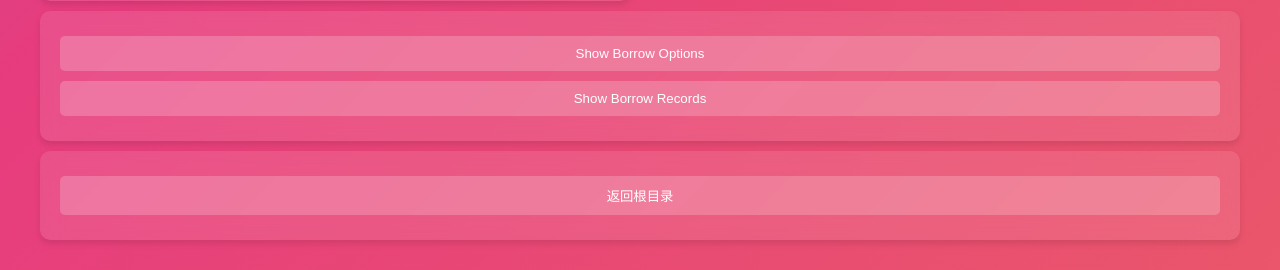
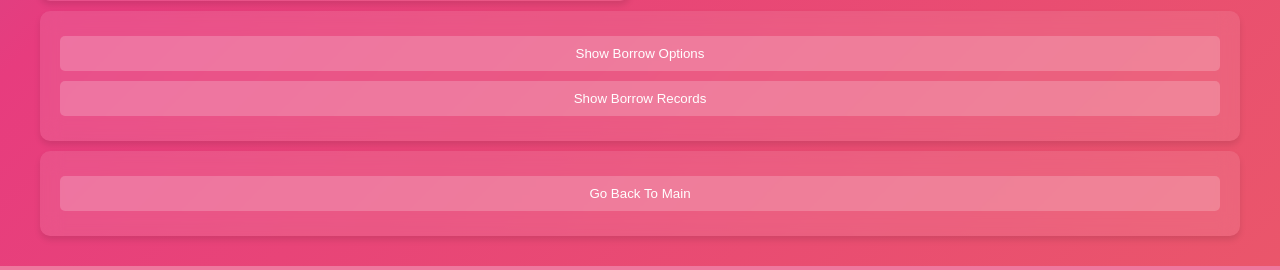
Before and after one commit to PerryLin03/Solidity-Group-Project, a Flask app: page /P2Plending in a window 1280 px wide. Shown: the part 976-1246 px from the top of the page. Run offline with Flask 2, Linux system fonts and the light colour scheme; some libraries are stand-ins or nearby versions.

Commit message:
go back main button

```diff
--- a/lending/templates/P2Plending.html
+++ b/lending/templates/P2Plending.html
@@ -159,7 +159,7 @@
     </div>
 
     <div class="section">
-        <button onclick="window.location.href='/'">返回根目录</button>
+        <button onclick="window.location.href='/'">Go Back To Main</button>
     </div>
 
     <script src="{{ url_for('static', filename='web3.min.js') }}"></script>
```
